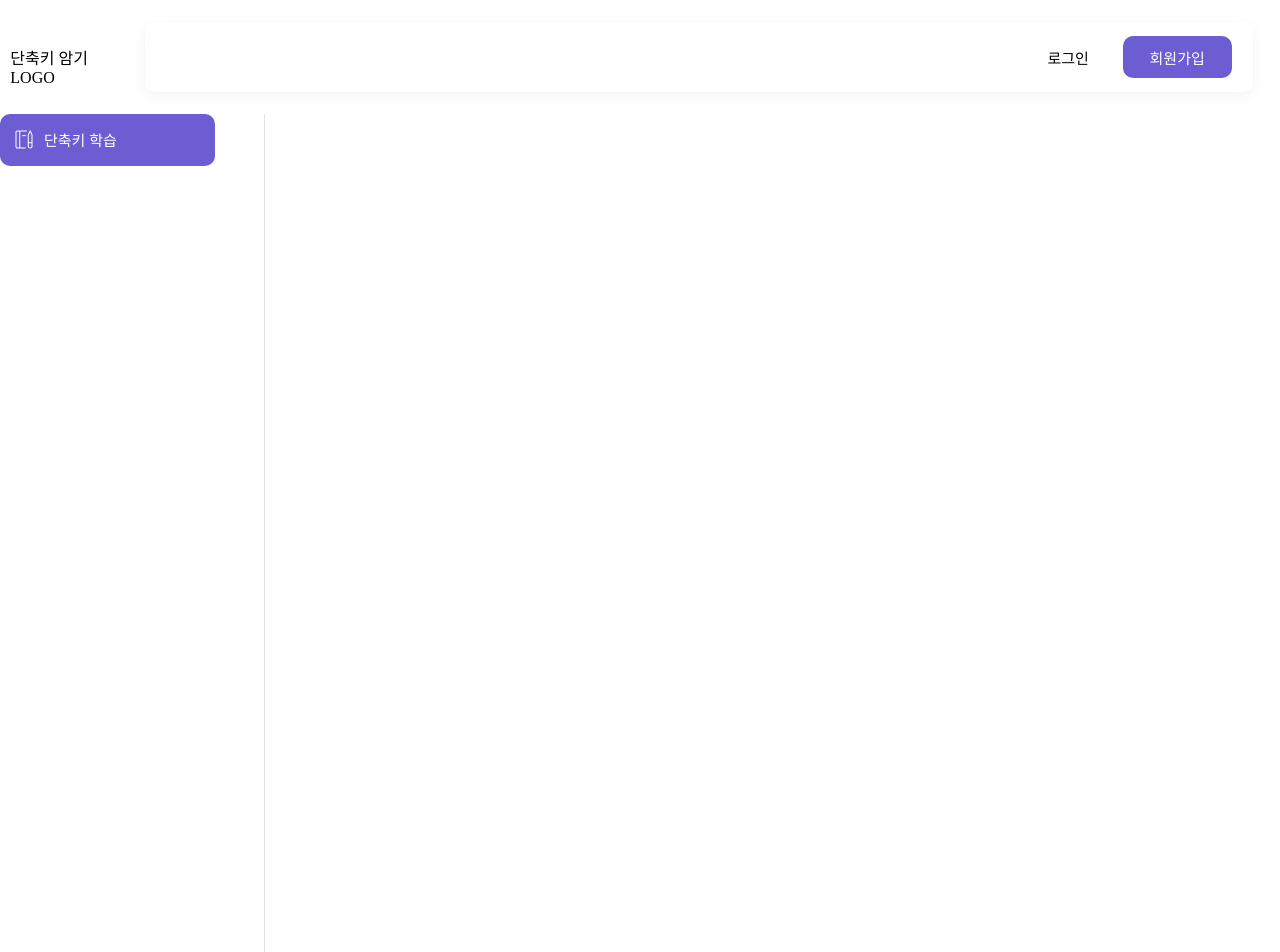
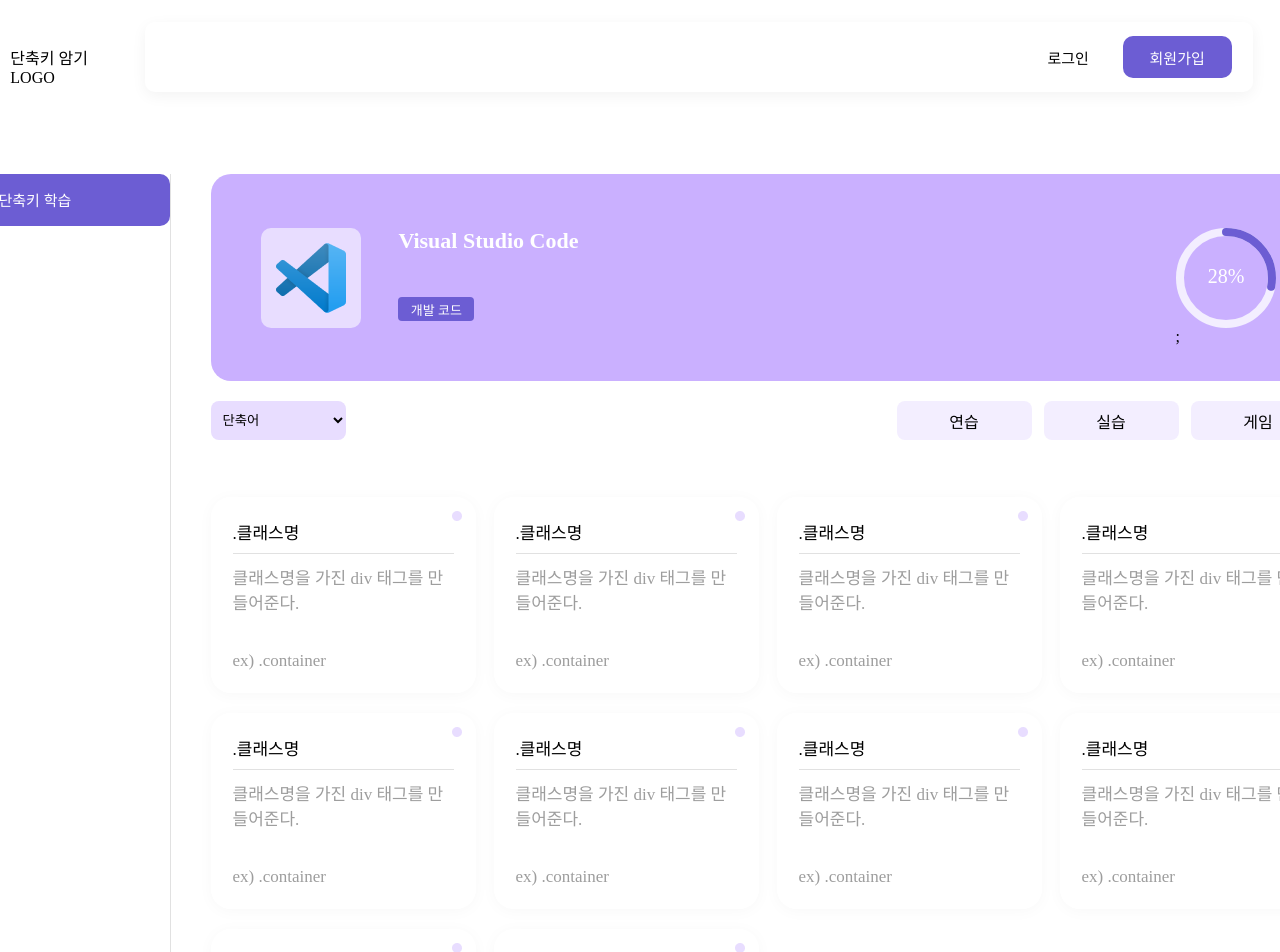
Before and after one commit to youjin0411/ityping-client, a Next.js app: page /practice/emmat in a window 1280 px wide. Shown: the top 952 px of the page. Built offline with nearby package versions, Linux system fonts and the light colour scheme.

Commit message:
💄 add: emmat, shorcut UI 구현

```diff
--- a/src/component/Card.js
+++ b/src/component/Card.js
@@ -10,6 +10,7 @@ const Card = (props) => {
             <div className={styles.content}>
                 {props.content}
             </div>
+            {props.example ? <div className={styles.example}>ex) {props.example}</div> : ''}
         </div>
     );
 }
--- a/src/pages/practice/emmat.js
+++ b/src/pages/practice/emmat.js
@@ -2,17 +2,43 @@ import Card from '@/src/component/Card';
 import Navbar from '@/src/component/Navbar';
 import Progress from '@/src/component/Progress';
 import Sidebar from '@/src/component/Sidebar';
-import styles from '@/styles/Emmat.module.css';
+import styles from '@/styles/Practice.module.css';
+import { useRouter } from 'next/router';
 
 const Emmat = (props) => {
+    const router = useRouter();
 
     return (
         <>
             <Navbar/>
             <div className={styles.container}>
                 <Sidebar/>
-                <Progress/>
-                <Card title='.클래스명' content='클래스명을 가진 div 태그 생성'/>
+                <div className={styles.right_container}>
+                    <Progress/>
+                    <div className={styles.menu_container}>
+                        <select className={styles.left_menu} onChange={() => router.push('/practice/shortcut')}>
+                            <option key='shortcut'>단축키</option>
+                            <option key='emmat' selected>단축어</option>
+                        </select>
+                        <div className={styles.right_menu}>
+                            <div className={styles.menu_btn}><a>연습</a></div>
+                            <div className={styles.menu_btn}><a>실습</a></div>
+                            <div className={styles.menu_btn}><a>게임</a></div>
+                        </div>
+                    </div>
+                    <div className={styles.content_container}>
+                        <Card title='.클래스명' content='클래스명을 가진 div 태그를 만들어준다.' example='.container'/>
+                        <Card title='.클래스명' content='클래스명을 가진 div 태그를 만들어준다.' example='.container'/>
+                        <Card title='.클래스명' content='클래스명을 가진 div 태그를 만들어준다.' example='.container'/>
+                        <Card title='.클래스명' content='클래스명을 가진 div 태그를 만들어준다.' example='.container'/>
+                        <Card title='.클래스명' content='클래스명을 가진 div 태그를 만들어준다.' example='.container'/>
+                        <Card title='.클래스명' content='클래스명을 가진 div 태그를 만들어준다.' example='.container'/>
+                        <Card title='.클래스명' content='클래스명을 가진 div 태그를 만들어준다.' example='.container'/>
+                        <Card title='.클래스명' content='클래스명을 가진 div 태그를 만들어준다.' example='.container'/>
+                        <Card title='.클래스명' content='클래스명을 가진 div 태그를 만들어준다.' example='.container'/>
+                        <Card title='.클래스명' content='클래스명을 가진 div 태그를 만들어준다.' example='.container'/>
+                    </div>
+                </div>
             </div>
         </>
     );
--- a/styles/Card.module.css
+++ b/styles/Card.module.css
@@ -19,3 +19,9 @@
     color: #9D9D9D;
     font-size: 17px;
 }
+
+.example {
+    margin-top: auto;
+    color: #9D9D9D;
+    font-size: 17px;
+}
--- /dev/null
+++ b/styles/Practice.module.css
@@ -0,0 +1,47 @@
+.container {
+    display: flex;
+    justify-content: center;
+    margin-top: 60px;
+}
+
+.content_container {
+    display: flex;
+    flex-wrap: wrap;
+    column-gap: 18px;
+    row-gap: 20px;
+    width: 1114px;
+    margin-top: 57px;
+}
+
+.menu_container {
+    display: flex;
+    justify-content: space-between;
+    margin-top: 20px;
+}
+
+.left_menu {
+    width: 135px;
+    height: 39px;
+    padding: 8px;
+    background-color: #E8DDFF;
+    outline: none;
+    border: 0;
+    border-radius: 8px;
+    cursor: pointer;
+}
+
+.right_menu {
+    display: flex;
+    column-gap: 12px;
+}
+
+.menu_btn {
+    display: flex;
+    justify-content: center;
+    align-items: center;
+    width: 135px;
+    height: 39px;
+    background-color: #F3EEFF;
+    border-radius: 8px;
+    cursor: pointer;
+}
```
Also changed, not shown: src/pages/practice/shortcut.js (+30 -3 lines), styles/Emmat.module.css (deleted), styles/ShortCut.module.css (deleted).
